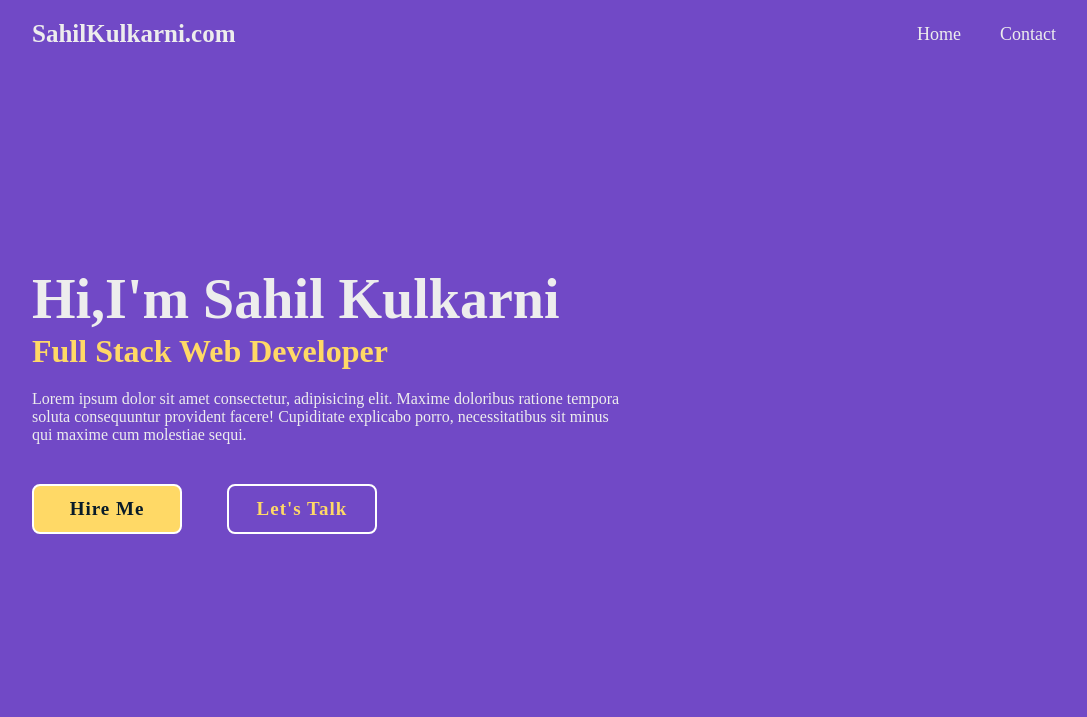
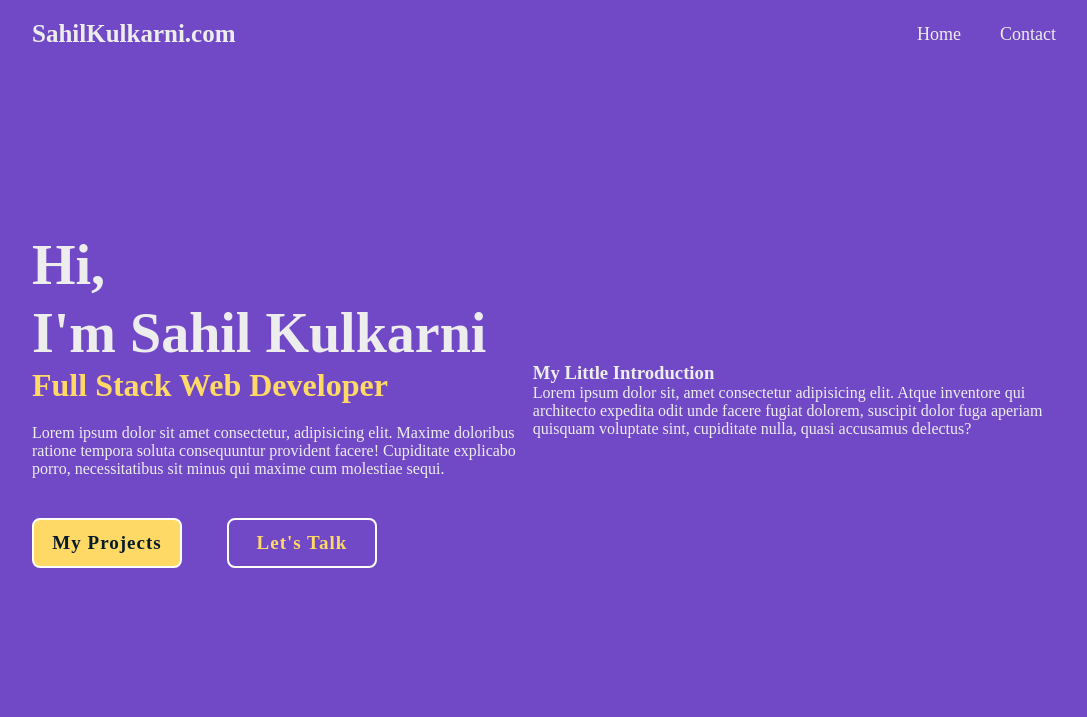
Before and after one commit to SahilKulkarni10/porfolio, a plain HTML site: page index.html in a window 1280 px wide. Shown: the top 717 px of the page, without its empty margins (96-1183 px from the left). Drawn offline with nearby package versions, Linux system fonts and the light colour scheme.

Commit message:
Update index.html

```diff
--- a/index.html
+++ b/index.html
@@ -20,21 +20,40 @@
 
     <section class="home">
         <div class="home-content">
-            <h1>Hi,I'm Sahil Kulkarni</h1>
+            <h1>Hi,<br/>I'm Sahil Kulkarni</h1>
             <h3>Full Stack Web Developer</h3>
             <p>Lorem ipsum dolor sit amet consectetur, adipisicing elit. Maxime doloribus ratione tempora soluta consequuntur provident facere! Cupiditate explicabo porro, necessitatibus sit minus qui maxime cum molestiae sequi.</p>
 
             <div class="btn-box">
-                <a href="#">Hire Me</a>
+                <a href="https://github.com/SahilKulkarni10">My Projects</a>
                 <a href="mailto:kulkarnisahil882@gmail.com">Let's Talk</a>
             </div>
         </div>
 
-        <div class="home-sci">
+        <div class="box">
+            <h3>My Little Introduction</h3>
+            <p>Lorem ipsum dolor sit, amet consectetur adipisicing elit. Atque inventore qui architecto expedita odit unde facere fugiat dolorem, suscipit dolor fuga aperiam quisquam voluptate sint, cupiditate nulla, quasi accusamus delectus?</p>
+          </div>
+
+          <div class="home-sci">
             <a href="https://github.com/SahilKulkarni10"><i class='bx bxl-github'></i></a>
             <a href="https://twitter.com/SahilKu01557588"><i class='bx bxl-twitter'></i></a>
             <a href="https://www.linkedin.com/in/sahil-kulkarni-181ab1246"><i class='bx bxl-linkedin'></i> </a>
         </div>
-    </section>
+
+        </section>
+
+      <!-- <div class="container">
+    <h1 class="container_heading">Skills</h1>
+    <div class="skills">
+        <h3>Node Js<i class='bx bxl-nodejs'></i></h3>
+        <h3>React<i class='bx bxl-react'></i></h3>
+        <h3>HTML 5<i class='bx bxl-html5' ></i></h3>
+        <h3>CSS<i class='bx bxl-css3' ></i></h3>
+        <h3>Mongo DB<i class='bx bxl-mongodb' ></i></h3>
+      </div>
+    </div>
+       -->
+
 </body>
 </html>
```
